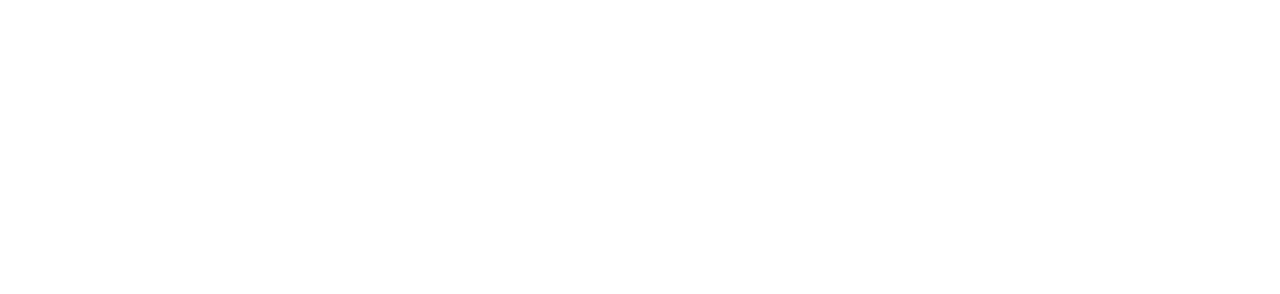
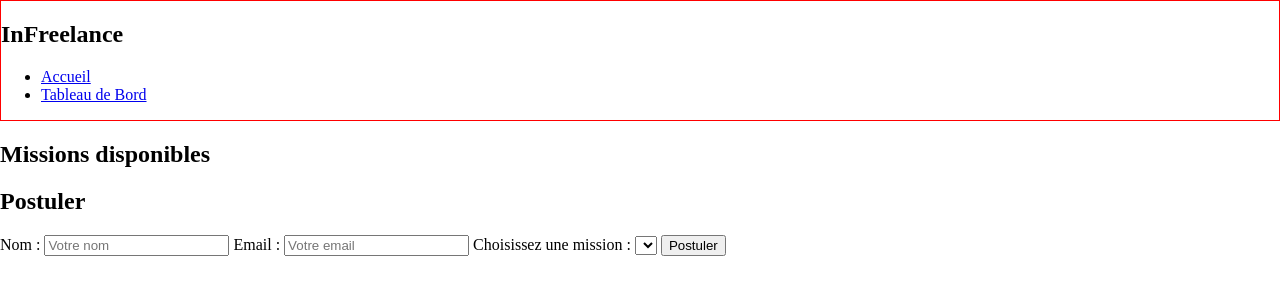
Before and after one commit to SaidS9113/TP_CDA08_SSD-2025, a plain HTML site: page index.html in a window 1280 px wide. Drawn offline with Linux system fonts and the light colour scheme.

Commit message:
Ajout d'une structure de front-end dans le fichier index.html et admin/dashboard tout en respectant les consignes du tp  avec l'ajout d'un préprocesseur css pour la stylisation à venir

```diff
--- a/index.html
+++ b/index.html
@@ -1,11 +1,49 @@
 <!DOCTYPE html>
-<html lang="en">
+<html lang="fr">
 <head>
     <meta charset="UTF-8">
     <meta name="viewport" content="width=device-width, initial-scale=1.0">
-    <title>Document</title>
+    <link rel="stylesheet" href="/assets/css/style.css">
+    <title>Offres de freelance</title>
 </head>
 <body>
+    <!-- En tete -->
+    <header id="header">
+        <nav class="navbar-destock">
+           <!-- Logo -->
+        <h1 class="logo">InFreelance</h1>
+         <!-- Liste de lien -->
+            <ul class="liste-lien">
+                <li><a href="index.html">Accueil</a></li>
+                <li><a href="/admin/dashboard.html">Tableau de Bord</a></li>
+            </ul>
+        </nav>
+    </header>
 
+    <!-- Partie des sections : missions disponibles et pour postuler -->
+    <main>
+    <!-- Section des missions disponibles -->
+        <section id="missions">
+            <h2>Missions disponibles</h2>
+            <div id="missions-list"></div>
+        </section>
+        <!-- Section pour postuler -->
+        <section id="postuler">
+            <h2>Postuler</h2>
+            <form id="candidature-form">
+                <label for="nom">Nom :</label>
+                <input type="text" id="nom" placeholder="Votre nom" required>
+
+                <label for="email">Email :</label>
+                <input type="email" id="email" placeholder="Votre email" required>
+
+                <label for="mission-select">Choisissez une mission :</label>
+                <select id="mission-select" required></select>
+
+                <button type="submit">Postuler</button>
+            </form>
+        </section>
+    </main>
+<script src="/assets/js/script.js"></script>
 </body>
 </html>
```
Also changed, not shown: admin/dashboard.html (added, +33 -0 lines), assets/css/style.css (added), assets/js/script.js (added), assets/scss/dashboard.scss (added), assets/scss/layout.scss (added), assets/scss/sectionMissions.scss (added), assets/scss/style.scss (added), 1 other file.
